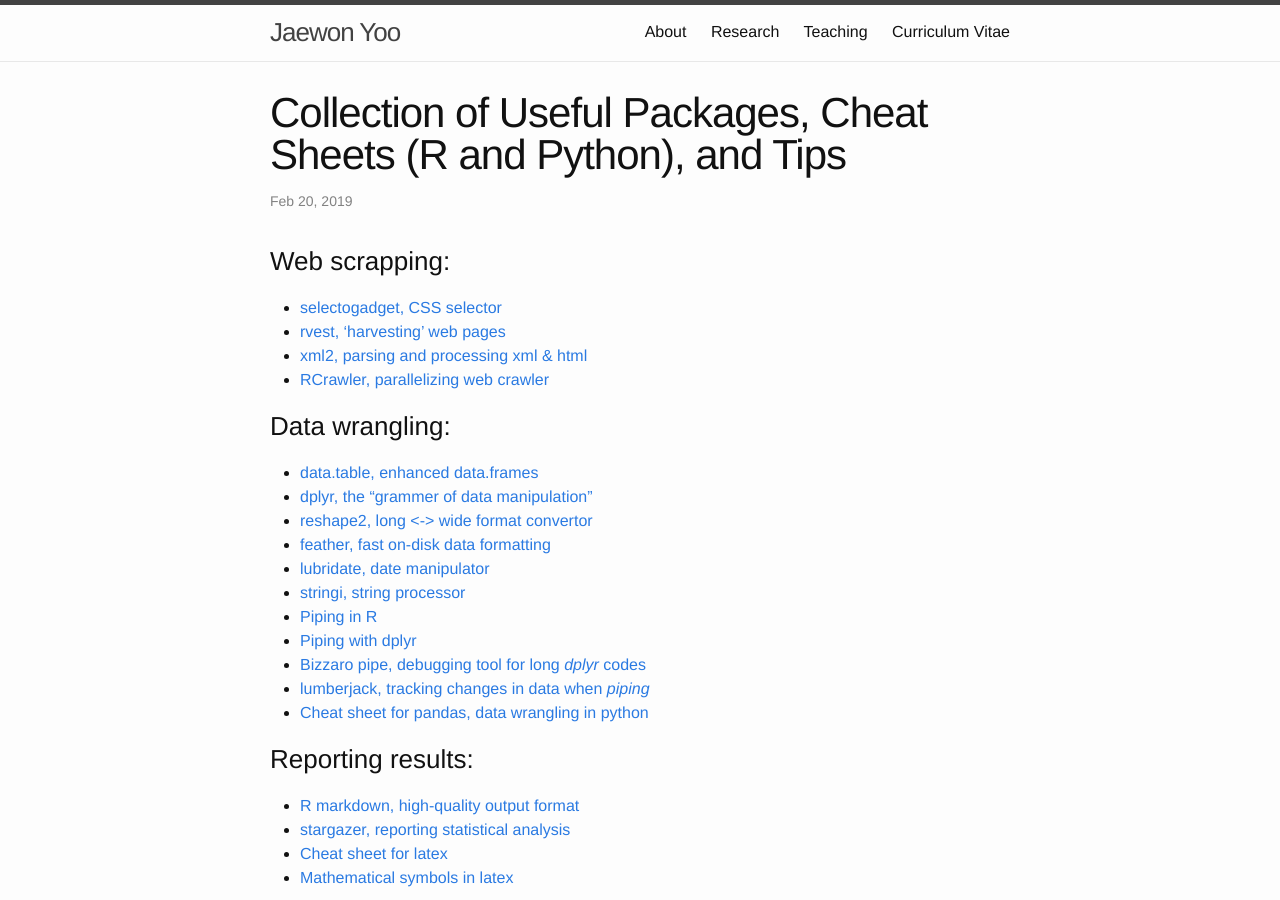
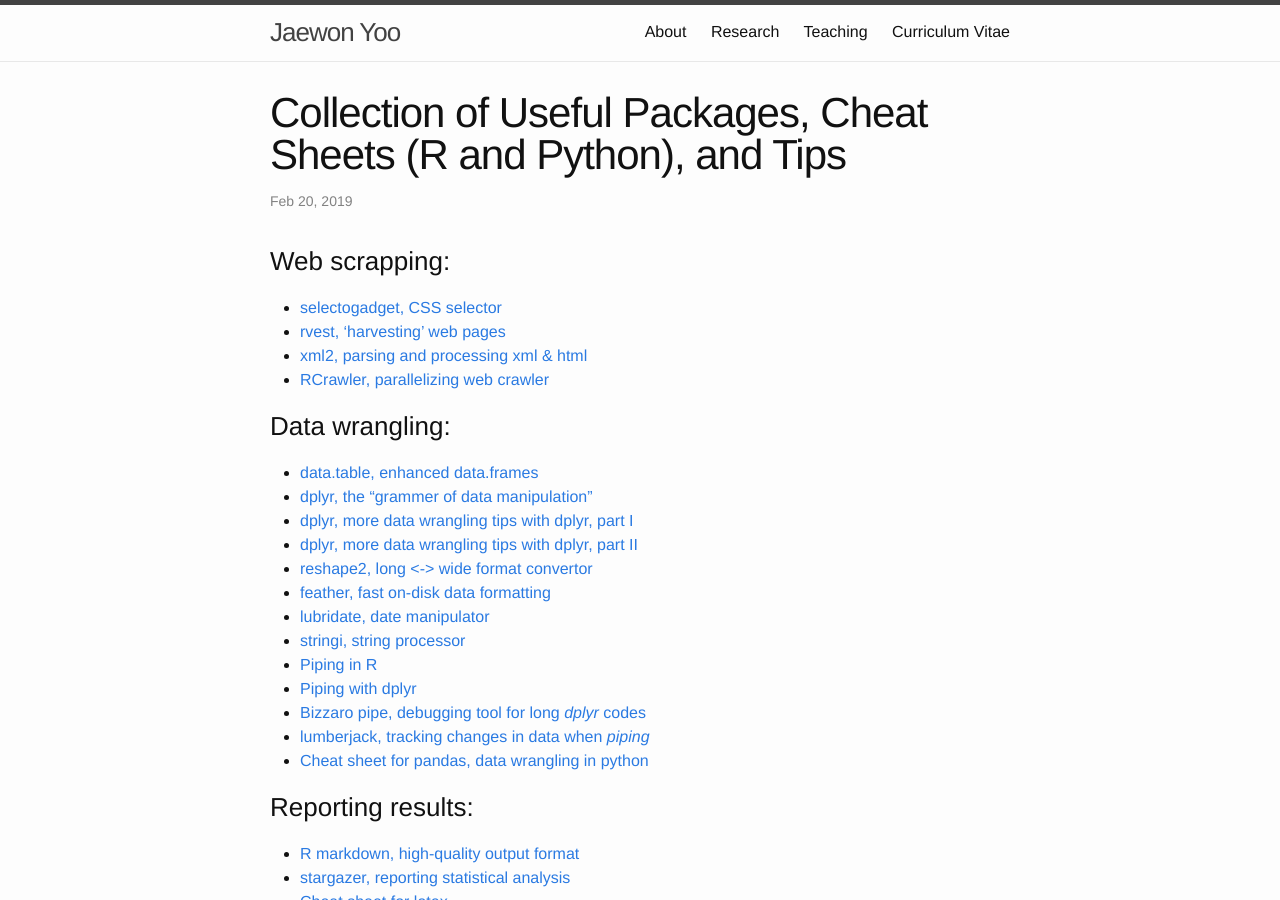
Before and after one commit to j1yoo/j1yoo.github.io, a Jekyll site: the page built from _posts/2019-02-20-useful_r_packages.md, in a window 1280 px wide and 900 px high. Built offline with Jekyll 4.4.1, drawn with Linux system fonts in a browser that asks for light colours; some of the changed text lies outside the part shown.

Commit message:
Update 2019-02-20-useful_r_packages.md

```diff
--- a/_posts/2019-02-20-useful_r_packages.md
+++ b/_posts/2019-02-20-useful_r_packages.md
@@ -14,6 +14,8 @@
 ### Data wrangling:
 * [data.table, enhanced data.frames](https://s3.amazonaws.com/assets.datacamp.com/img/blog/data+table+cheat+sheet.pdf)
 * [dplyr, the "grammer of data manipulation"](https://www.rstudio.com/wp-content/uploads/2015/02/data-wrangling-cheatsheet.pdf)
+* [dplyr, more data wrangling tips with dplyr, part I](https://www.r-bloggers.com/data-wrangling-with-dplyr-part-1/)
+* [dplyr, more data wrangling tips with dplyr, part II](https://www.r-bloggers.com/data-wrangling-with-dplyr-part-2/)
 * [reshape2, long <-> wide format convertor](http://seananderson.ca/2013/10/19/reshape.html)
 * [feather, fast on-disk data formatting](https://blog.rstudio.org/2016/03/29/feather/)
 * [lubridate, date manipulator](https://cran.r-project.org/web/packages/lubridate/lubridate.pdf)
```
Also changed, not shown: other parts of _posts/2019-02-20-useful_r_packages.md (+1 -0 lines).
